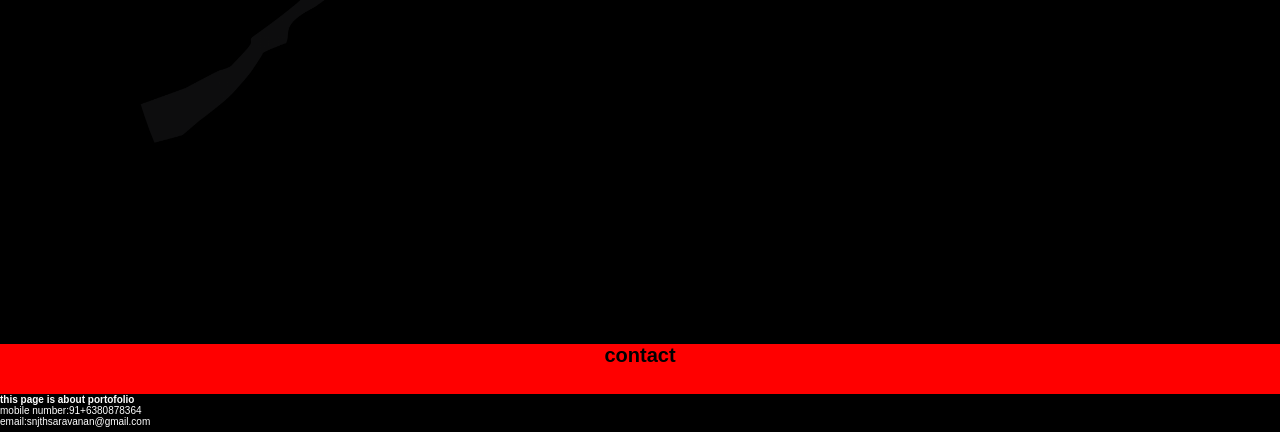
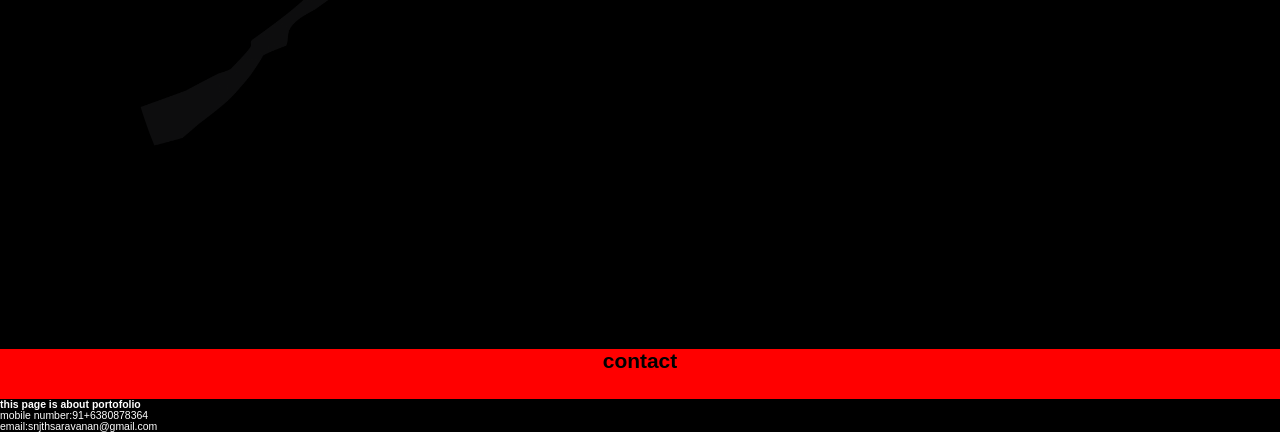
Before and after one commit to sanjith460/portofolio, a plain HTML site: page index.html in a window 1280 px wide. Shown: the part 486-918 px from the top of the page. Drawn offline with Linux system fonts and the light colour scheme.

Commit message:
Add files via upload

```diff
--- a/style.css
+++ b/style.css
@@ -6,15 +6,11 @@
 	border: none;
 	outline: none;
 	font-family: 'poppins',sans-serif;
-	@font-face{
-  font-family: myFirstFont;
-  src: url(sansation_bold.woff);
-  font-weight: bold;
-}
+
 }
 
 html{
-	font-size: 62.5%;
+	font-size: 65.5%;
 }
 body{
 	width: 100%;
```
